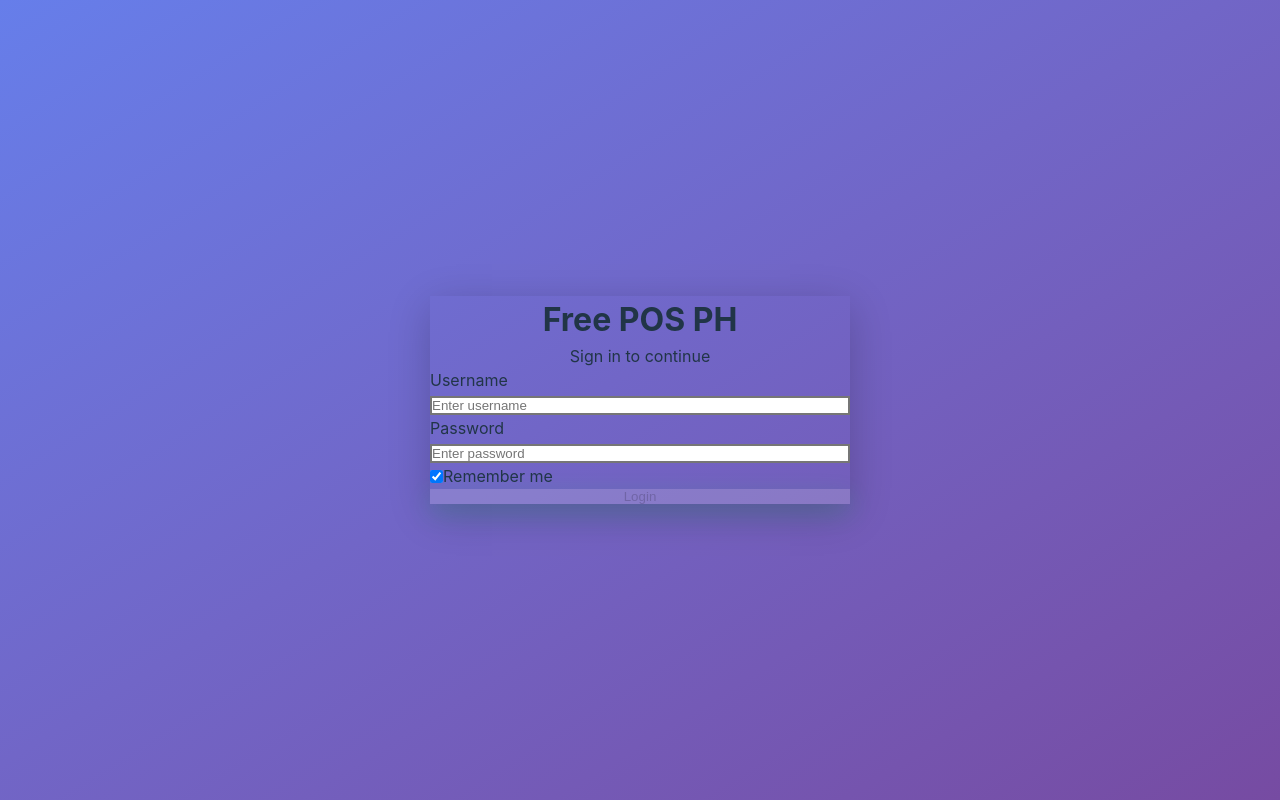
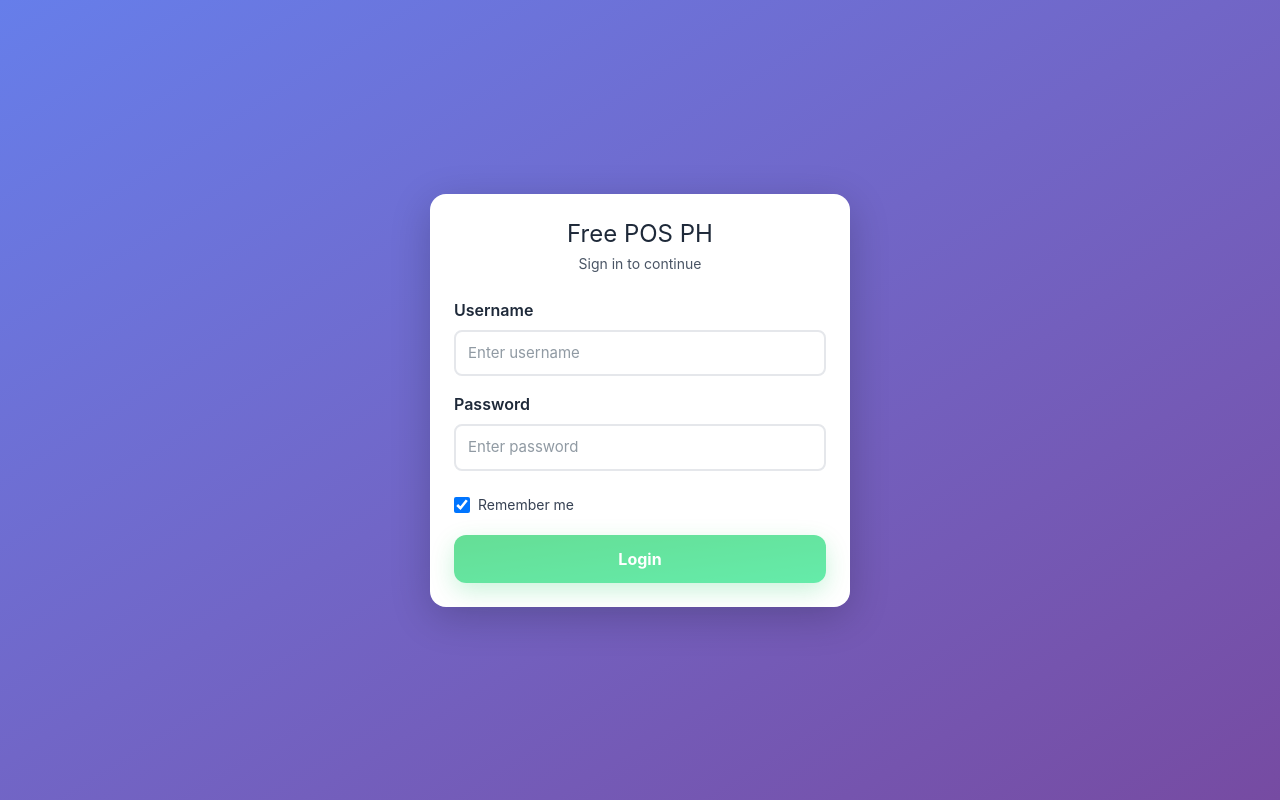
Before and after one commit to jjericjjeric/pos-ui, a React (Vite) app: page / in a window 1280 px wide. Built offline with nearby package versions, Linux system fonts and the light colour scheme; no server answers.

Commit message:
fix: tailwind styling

```diff
--- a/src/App.jsx
+++ b/src/App.jsx
@@ -4,7 +4,6 @@ import POSPage from './pages/POSPage';
 import PaymentPage from './pages/PaymentPage';
 import AddProductPage from './pages/AddProductPage';
 import LoginPage from './pages/LoginPage';
-import './App.css';
 import { useInventory } from './context/useInventory';
 
 // Simple auth guard component
--- a/src/index.css
+++ b/src/index.css
@@ -1,16 +1,56 @@
-@tailwind base;
-@tailwind components;
-@tailwind utilities;
+@import "tailwindcss";
+
+@theme {
+  --color-primary: #667eea;
+  --color-primary-dark: #764ba2;
+  --color-accent: #ff9800;
+  --color-accent-dark: #ff5722;
+
+  --animate-modal-in: modalIn 160ms ease-out;
+  --animate-modal-out: modalOut 180ms ease-in forwards;
+  --animate-pop-in: popIn 420ms cubic-bezier(0.26, 1.12, 0.62, 1);
+  --animate-fade-in-check: fadeInCheck 460ms ease-in-out;
+}
+
+@keyframes modalIn {
+  from { transform: translateY(8px); opacity: 0; }
+  to { transform: translateY(0); opacity: 1; }
+}
+
+@keyframes modalOut {
+  from { transform: translateY(0); opacity: 1; }
+  to { transform: translateY(8px); opacity: 0; }
+}
+
+@keyframes fadeOverlayOut {
+  from { opacity: 1; }
+  to { opacity: 0; }
+}
+
+@keyframes popIn {
+  0% { transform: scale(0.4); opacity: 0; }
+  60% { transform: scale(1.1); opacity: 1; }
+  100% { transform: scale(1); }
+}
+
+@keyframes fadeInCheck {
+  0% { opacity: 0; transform: translate(-50%, -50%) scale(0.7); }
+  60% { opacity: 1; transform: translate(-50%, -50%) scale(1.15); }
+  100% { transform: translate(-50%, -50%) scale(1); }
+}
+
+@layer base {
+  * {
+    box-sizing: border-box;
+  }
 
   :root {
     font-family: Inter, system-ui, Avenir, Helvetica, Arial, sans-serif;
     line-height: 1.5;
     font-weight: 400;
-
     color-scheme: light;
     color: #213547;
     background-color: #ffffff;
-
     font-synthesis: none;
     text-rendering: optimizeLegibility;
     -webkit-font-smoothing: antialiased;
@@ -19,7 +59,28 @@
 
   body {
     margin: 0;
-  display: block;
+    padding: 0;
     min-width: 320px;
     min-height: 100vh;
   }
+
+  /* Ensure inputs, buttons, and form elements have proper spacing */
+  input, button, select, textarea {
+    font-family: inherit;
+    font-size: 100%;
+    line-height: inherit;
+    margin: 0;
+  }
+
+  /* Ensure labels have proper spacing */
+  label {
+    display: inline-block;
+  }
+
+  /* Fix checkbox spacing */
+  input[type="checkbox"] {
+    width: 1rem;
+    height: 1rem;
+    cursor: pointer;
+  }
+}
```
Lines whose indentation alone changed are shown as unchanged.
